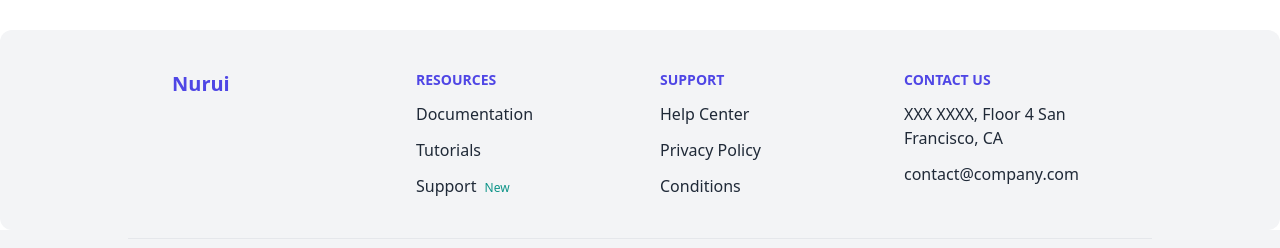
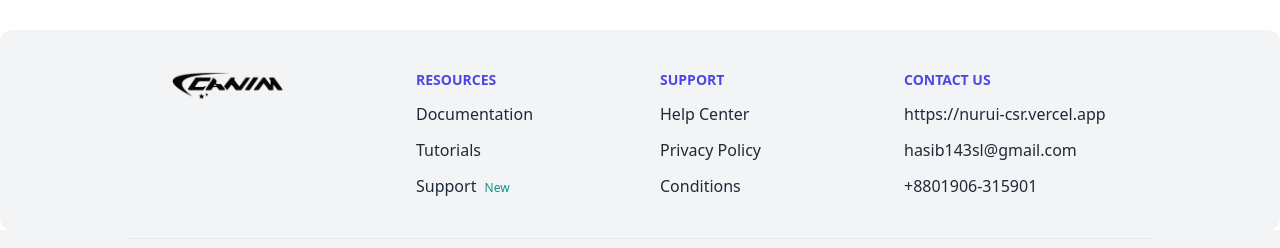
Before and after one commit to devhasibulislam/Nurui, a React (Create React App) app in the folder client/: page /tag/1 in a window 1280 px wide. Shown: the part 803-1051 px from the top of the page. Built offline with nearby package versions, Linux system fonts and the light colour scheme; no server answers.

Commit message:
integrate valuable links

```diff
--- a/client/src/components/shared/Footer.js
+++ b/client/src/components/shared/Footer.js
@@ -16,47 +16,59 @@ const Footer = () => {
       <div class="bg-gray-100 pt-5 rounded-xl">
         <div class="max-w-screen-lg px-4 sm:px-6 text-gray-800 sm:grid md:grid-cols-4 sm:grid-cols-2 mx-auto">
           <div class="p-5">
-            <h3 class="font-bold text-xl text-indigo-600">Nurui</h3>
+            <img
+              src="/logo.png"
+              alt="canim logo"
+              loading="lazy"
+              className="w-28 object-cover object-center"
+            />
           </div>
           <div class="p-5">
             <div class="text-sm uppercase text-indigo-600 font-bold">
               Resources
             </div>
-            <a class="my-3 block" href="/#">
+            <span class="my-3 block" href="/#">
               Documentation <span class="text-teal-600 text-xs p-1"></span>
-            </a>
-            <a class="my-3 block" href="/#">
+            </span>
+            <span class="my-3 block" href="/#">
               Tutorials <span class="text-teal-600 text-xs p-1"></span>
-            </a>
-            <a class="my-3 block" href="/#">
+            </span>
+            <span class="my-3 block" href="/#">
               Support <span class="text-teal-600 text-xs p-1">New</span>
-            </a>
+            </span>
           </div>
           <div class="p-5">
             <div class="text-sm uppercase text-indigo-600 font-bold">
               Support
             </div>
-            <a class="my-3 block" href="/#">
+            <span class="my-3 block" href="/#">
               Help Center <span class="text-teal-600 text-xs p-1"></span>
-            </a>
-            <a class="my-3 block" href="/#">
+            </span>
+            <span class="my-3 block" href="/#">
               Privacy Policy <span class="text-teal-600 text-xs p-1"></span>
-            </a>
-            <a class="my-3 block" href="/#">
+            </span>
+            <span class="my-3 block" href="/#">
               Conditions <span class="text-teal-600 text-xs p-1"></span>
-            </a>
+            </span>
           </div>
           <div class="p-5">
             <div class="text-sm uppercase text-indigo-600 font-bold">
               Contact us
             </div>
-            <a class="my-3 block" href="/#">
-              XXX XXXX, Floor 4 San Francisco, CA{" "}
+            <a
+              href="https://nurui-csr.vercel.app"
+              target="_blank"
+              rel="noreferrer"
+              class="my-3 block"
+            >
+              https://nurui-csr.vercel.app
+            </a>
+            <a class="my-3 block" href="mailto:hasib143sl@gmail.com">
+              hasib143sl@gmail.com{" "}
               <span class="text-teal-600 text-xs p-1"></span>
             </a>
-            <a class="my-3 block" href="/#">
-              contact@company.com{" "}
-              <span class="text-teal-600 text-xs p-1"></span>
+            <a href="tel:+8801906315901" class="my-3 block">
+              +8801906-315901
             </a>
           </div>
         </div>
@@ -68,7 +80,7 @@ const Footer = () => {
       max-w-screen-lg items-center"
         >
           <div class="md:flex-auto md:flex-row-reverse mt-2 flex-row flex">
-            <a href="/#" class="w-6 mx-1">
+            <span href="/#" class="w-6 mx-1">
               <svg
                 class="fill-current cursor-pointer text-gray-500 hover:text-indigo-600"
                 width="100%"
@@ -95,8 +107,13 @@ const Footer = () => {
                   0.771,-0.67 1.054,-1.093Z"
                 ></path>
               </svg>
-            </a>
-            <a href="/#" class="w-6 mx-1">
+            </span>
+            <span
+              href="https://www.linkedin.com/in/hasibulislam999/"
+              target="_blank"
+              rel="noreferrer"
+              class="w-6 mx-1"
+            >
               <svg
                 class="fill-current cursor-pointer text-gray-500 hover:text-indigo-600"
                 width="100%"
@@ -114,8 +131,8 @@ const Footer = () => {
                   -2.103,2.102l0,0.97l-0.969,0l0,1.617l0.969,0l0,4.689l1.941,0l0,-4.689Z"
                 ></path>
               </svg>
-            </a>
-            <a href="/#" class="w-6 mx-1">
+            </span>
+            <span href="/#" class="w-6 mx-1">
               <svg
                 class="fill-current cursor-pointer text-gray-500 hover:text-indigo-600"
                 width="100%"
@@ -146,8 +163,13 @@ const Footer = () => {
                   ></path>
                 </g>
               </svg>
-            </a>
-            <a href="/#" class="w-6 mx-1">
+            </span>
+            <span
+              href="https://www.facebook.com/hasibulislam999.dev/"
+              target="_blank"
+              rel="noreferrer"
+              class="w-6 mx-1"
+            >
               <svg
                 class="fill-current cursor-pointer text-gray-500 hover:text-indigo-600"
                 width="100%"
@@ -174,8 +196,13 @@ const Footer = () => {
                   0.4,1.5l0,4.5l2.9,0Z"
                 ></path>
               </svg>
-            </a>
-            <a href="/#" class="w-6 mx-1">
+            </span>
+            <span
+              href="https://twitter.com/hasibulislam999"
+              target="_blank"
+              rel="noreferrer"
+              class="w-6 mx-1"
+            >
               <svg
                 class="fill-current cursor-pointer text-gray-500 hover:text-indigo-600"
                 width="100%"
@@ -194,19 +221,19 @@ const Footer = () => {
                   -0.416,-0.385l-0.519,0l0,-1.426l4.847,0l1.583,5.704l0.042,0l1.598,-5.704l5.021,0l0,1.426Z"
                 ></path>
               </svg>
-            </a>
+            </span>
           </div>
           <div class="my-5">© Copyright {year}. All Rights Reserved.</div>
         </div>
       </div>
 
-      <a href="/" target="_blank" class="block">
+      <span href="/" target="_blank" class="block">
         <img
           src="http://codenawis.com/componentity/wp-content/uploads/2020/08/logo-componentity-%E2%80%93-9.png"
           alt=""
           class="w-48 mx-auto my-5"
         />
-      </a>
+      </span>
     </>
   );
 };
```
